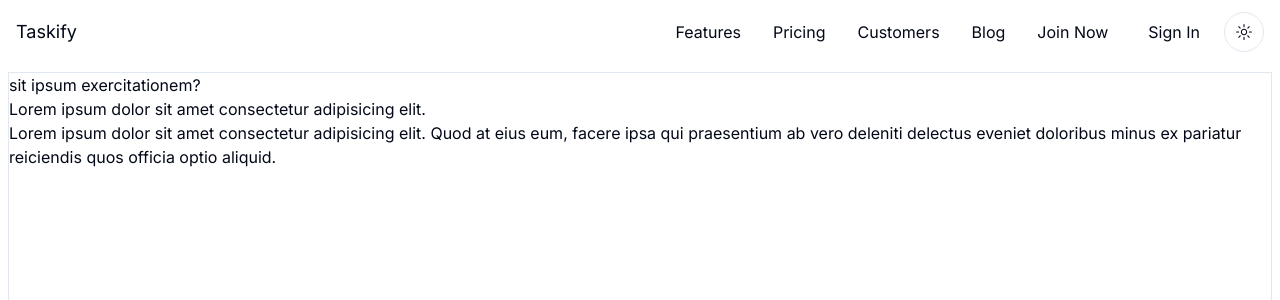
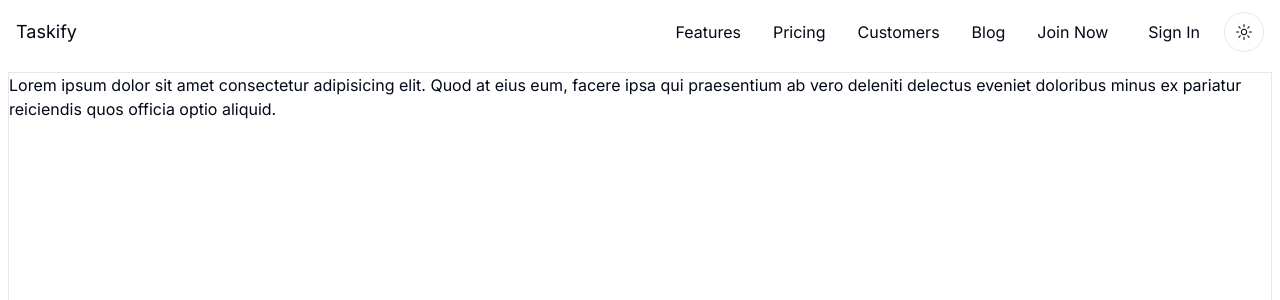
Before and after one commit to akladyous/taskify, a Next.js app: page / in a window 1280 px wide. Shown: the top 300 px of the page. Built offline with nearby package versions, Linux system fonts and the light colour scheme; no server answers.

Commit message:
Untracked files on taskify

```diff
--- a/src/app/page.tsx
+++ b/src/app/page.tsx
@@ -4,8 +4,6 @@ import { UserButton } from '@clerk/nextjs';
 export default function Home() {
   return (
     <div className='h-[2048px] border m-2'>
-      <p className='item'>sit ipsum exercitationem?</p>
-      <p className='item'>Lorem ipsum dolor sit amet consectetur adipisicing elit.</p>
       <p className='item'>
         Lorem ipsum dolor sit amet consectetur adipisicing elit. Quod at eius eum, facere ipsa qui
         praesentium ab vero deleniti delectus eveniet doloribus minus ex pariatur reiciendis quos
```
